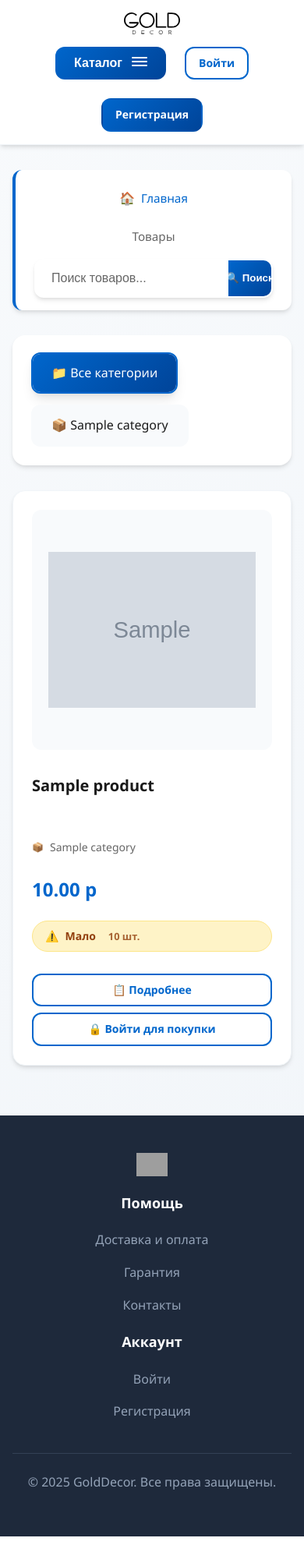
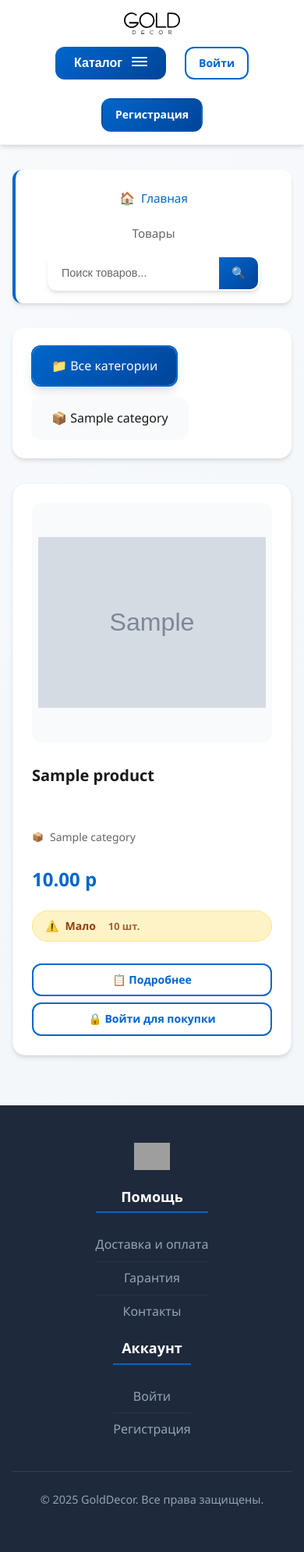
Before and after one commit to ArtemRuslanovich/golddekor, a Django app: page / in a window 390 px wide. Shown: the whole page at 78% size. Run offline with Django 5.2, Linux system fonts and the light colour scheme; tables that the repository leaves empty hold one stand-in row (values such as "Sample post"); grey boxes marked "Sample" are stand-in pictures; grey boxes are pictures that could not be loaded.

Commit message:
fix my eyes

```diff
--- a/web/apps/catalog/templates/catalog/product/list.html
+++ b/web/apps/catalog/templates/catalog/product/list.html
@@ -9,6 +9,7 @@
 
 <!-- Хлебные крошки -->
 <nav class="breadcrumbs">
+    <div class="breadcrumbs-nav">
         <a href="{% url 'catalog:product_list' %}">Главная</a>
         <span class="separator">›</span>
         {% if category %}
@@ -16,10 +17,13 @@
         <span class="separator">›</span>
         {% endif %}
         <span>Товары</span>
+    </div>
 
     <form method="get" class="search-form">
         <input type="text" name="q" placeholder="Поиск товаров..." value="{{ query|default:'' }}" class="search-input">
-        <button type="submit" class="btn">🔍 Поиск</button>
+        <button type="submit" class="btn">
+            <span>🔍 Поиск</span>
+        </button>
     </form>
 </nav>
 
--- a/web/static/css/style.css
+++ b/web/static/css/style.css
@@ -92,7 +92,7 @@ a {
 }
 
 a:hover {
-    color: var(--accent-dark);
+    color: #fff;
 }
 
 /* ------------------------------
@@ -591,14 +591,23 @@ a:hover {
     margin-bottom: 2rem;
     font-size: 0.95rem;
     display: flex;
+    justify-content: space-between;
     align-items: center;
     flex-wrap: wrap;
-    gap: 0.5rem;
+    gap: 1rem;
     padding: 1rem 1.5rem;
     background: var(--bg-light);
     border-radius: var(--radius);
     box-shadow: var(--shadow);
     border-left: 4px solid var(--accent);
+    position: relative;
+}
+
+.breadcrumbs-nav {
+    display: flex;
+    align-items: center;
+    flex-wrap: wrap;
+    gap: 0.5rem;
 }
 
 .breadcrumbs a {
@@ -632,6 +641,128 @@ a:hover {
 .breadcrumbs .separator {
     color: var(--border);
     padding: 0 0.25rem;
+}
+
+.breadcrumbs .search-form {
+    display: flex;
+    gap: 0;
+    background: var(--bg-light);
+    border-radius: var(--radius);
+    box-shadow: var(--shadow);
+    overflow: hidden;
+    border: 2px solid transparent;
+    transition: var(--transition);
+    max-width: 350px;
+    width: auto;
+    margin-left: auto;
+    flex-shrink: 0;
+}
+
+.breadcrumbs .search-form:focus-within {
+    border-color: var(--accent);
+    box-shadow: 0 0 0 3px rgba(0, 102, 204, 0.1);
+    transform: translateY(-2px);
+}
+
+.breadcrumbs .search-input {
+    flex: 1;
+    padding: 0.75rem 1rem;
+    border: none;
+    background: transparent;
+    font-size: 0.9rem;
+    outline: none;
+    color: var(--text-dark);
+    min-width: 200px;
+}
+
+.breadcrumbs .search-input::placeholder {
+    color: var(--text-muted);
+}
+
+.breadcrumbs .search-form .btn {
+    border-radius: 0;
+    padding: 0.75rem 1.25rem;
+    background: var(--accent-gradient);
+    border: none;
+    display: flex;
+    align-items: center;
+    gap: 0.5rem;
+    white-space: nowrap;
+    font-size: 0.9rem;
+}
+
+.breadcrumbs .search-form .btn:hover {
+    background: var(--accent-gradient-hover);
+}
+
+/* Адаптивность для хлебных крошек с поиском */
+@media (max-width: 1024px) {
+    .breadcrumbs .search-form {
+        max-width: 300px;
+    }
+
+    .breadcrumbs .search-input {
+        min-width: 180px;
+    }
+}
+
+@media (max-width: 768px) {
+    .breadcrumbs {
+        flex-direction: column;
+        align-items: stretch;
+        gap: 1rem;
+        padding: 1rem;
+    }
+
+    .breadcrumbs-nav {
+        justify-content: center;
+        order: 1;
+    }
+
+    .breadcrumbs .search-form {
+        margin-left: 0;
+        max-width: 100%;
+        order: 2;
+    }
+
+    .breadcrumbs .search-input {
+        min-width: auto;
+        flex: 1;
+    }
+}
+
+@media (max-width: 480px) {
+    .breadcrumbs {
+        gap: 0.75rem;
+    }
+
+    .breadcrumbs-nav {
+        flex-direction: column;
+        align-items: center;
+        gap: 0.25rem;
+    }
+
+    .breadcrumbs .separator {
+        display: none;
+    }
+
+    .breadcrumbs a,
+    .breadcrumbs span {
+        padding: 0.4rem 0.6rem;
+    }
+
+    .breadcrumbs .search-form .btn {
+        padding: 0.75rem 1rem;
+    }
+
+    .breadcrumbs .search-form .btn span {
+        display: none;
+        /* Скрываем текст "Поиск" на очень маленьких экранах */
+    }
+
+    .breadcrumbs .search-form .btn::after {
+        content: '🔍';
+    }
 }
 
 /* ------------------------------
@@ -807,7 +938,7 @@ a:hover {
 
 .product-grid {
     display: grid;
-    grid-template-columns: repeat(auto-fill, minmax(300px, 1fr));
+    grid-template-columns: repeat(auto-fill, minmax(320px, 1fr));
     gap: 2rem;
     margin: 2rem 0;
 }
@@ -824,6 +955,7 @@ a:hover {
     display: flex;
     flex-direction: column;
     height: 100%;
+    min-height: 520px;
 }
 
 .product-card::before {
@@ -852,13 +984,14 @@ a:hover {
     position: relative;
     overflow: hidden;
     border-radius: var(--radius);
-    margin-bottom: 1.25rem;
+    margin-bottom: 1rem;
     background: var(--bg-gray);
     aspect-ratio: 1/1;
     display: flex;
     align-items: center;
     justify-content: center;
-    padding: 1rem;
+    padding: 0.5rem;
+    flex-shrink: 0;
 }
 
 .product-image {
@@ -866,7 +999,7 @@ a:hover {
     height: 100%;
     object-fit: contain;
     transition: var(--transition);
-    max-height: 200px;
+    max-height: 280px;
 }
 
 .product-card:hover .product-image {
@@ -881,7 +1014,7 @@ a:hover {
     line-height: 1.4;
     color: var(--text-dark);
     display: -webkit-box;
-    -webkit-line-clamp: 2;
+    -webkit-line-clamp: 4;
     -webkit-box-orient: vertical;
     overflow: hidden;
     min-height: 3.5em;
@@ -1280,6 +1413,7 @@ footer {
     grid-template-columns: 2fr 1fr 1fr 1fr;
     gap: 3rem;
     margin-bottom: 2rem;
+    align-items: start;
 }
 
 .footer-section {
@@ -1299,18 +1433,19 @@ footer {
 }
 
 .footer-logo {
-    height: 30px;
+    height: 35px;
     width: auto;
 }
 
 .footer-image {
     margin: 1rem 0;
+    text-align: center;
 }
 
 .footer-photo {
     width: 100%;
-    max-width: 280px;
-    height: 180px;
+    max-width: 250px;
+    height: 160px;
     object-fit: cover;
     border-radius: var(--radius);
     box-shadow: var(--shadow);
@@ -1327,13 +1462,13 @@ footer {
     color: #94a3b8;
     line-height: 1.6;
     font-size: 0.95rem;
+    margin-bottom: 1rem;
 }
 
 .footer-contacts {
     display: flex;
     flex-direction: column;
     gap: 0.75rem;
-    margin-top: 1rem;
 }
 
 .contact-item {
@@ -1348,12 +1483,21 @@ footer {
     font-size: 1.1rem;
     width: 20px;
     text-align: center;
+    flex-shrink: 0;
+}
+
+.footer-links {
+    display: flex;
+    flex-direction: column;
 }
 
 .footer-links h4 {
     color: var(--text-light);
-    margin-bottom: 1rem;
+    margin-bottom: 1.25rem;
     font-size: 1.125rem;
+    font-weight: 600;
+    border-bottom: 2px solid var(--accent);
+    padding-bottom: 0.5rem;
 }
 
 .footer-links a {
@@ -1362,6 +1506,11 @@ footer {
     padding: 0.5rem 0;
     transition: var(--transition);
     text-decoration: none;
+    border-bottom: 1px solid rgba(148, 163, 184, 0.1);
+}
+
+.footer-links a:last-child {
+    border-bottom: none;
 }
 
 .footer-links a:hover {
@@ -1374,6 +1523,7 @@ footer {
     padding-top: 1.5rem;
     text-align: center;
     color: #94a3b8;
+    font-size: 0.9rem;
 }
 
 /* ------------------------------
@@ -1424,16 +1574,21 @@ footer {
 
     .footer-content {
         grid-template-columns: 1fr 1fr;
-        gap: 2rem;
+        gap: 2.5rem;
     }
 
     .footer-section {
         grid-column: 1 / -1;
         text-align: center;
+        align-items: center;
     }
 
     .footer-photo {
         margin: 1rem auto;
+    }
+
+    .footer-contacts {
+        align-items: center;
     }
 }
 
```
Lines whose indentation alone changed are shown as unchanged.
